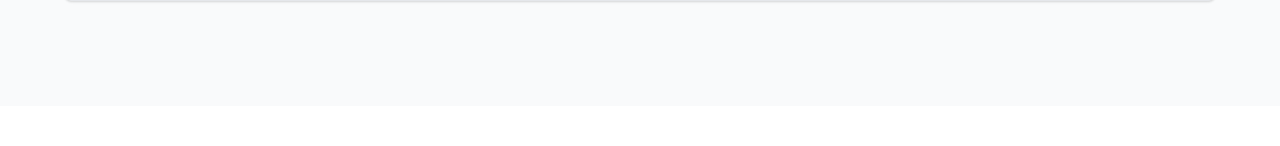
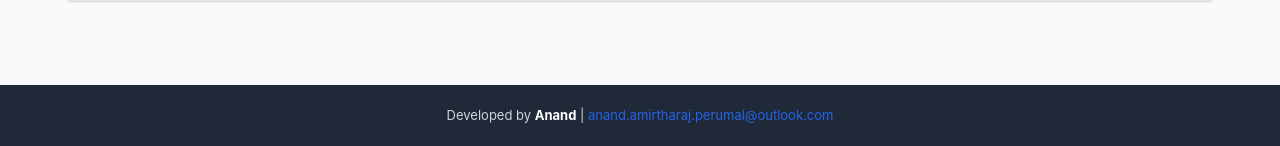
Before and after one commit to agaravan/java8to17migration, a Spring Boot app: page / in a window 1280 px wide. Shown: the part 694-840 px from the top of the page. Before the commit the page ends 697 px from the top, so only its background shows below. Run offline with Spring Boot 4, Linux system fonts and the light colour scheme.

Commit message:
Add developer credit section to the website footer
Add developer name and email to the footer of the index page and style it using CSS.

Replit-Commit-Author: Agent
Replit-Commit-Session-Id: a6518f9b-2ca6-4f5c-b559-6b7549bb40cd
Replit-Commit-Checkpoint-Type: full_checkpoint
Replit-Commit-Event-Id: e6551f5f-800d-41a7-bbd4-fe276c926d59
Replit-Commit-Screenshot-Url: https://storage.googleapis.com/screenshot-production-us-central1/c372fa5c-8064-4b0b-8c00-28b43a78a6f1/a6518f9b-2ca6-4f5c-b559-6b7549bb40cd/QMHgd53
Replit-Helium-Checkpoint-Created: true

```diff
--- a/src/main/resources/static/css/styles.css
+++ b/src/main/resources/static/css/styles.css
@@ -928,6 +928,28 @@ main {
     overflow-y: auto;
 }
 
+footer {
+    background: var(--gray-800);
+    color: var(--gray-300);
+    text-align: center;
+    padding: 20px 24px;
+    margin-top: 40px;
+    font-size: 13px;
+}
+
+footer a {
+    color: var(--primary);
+    text-decoration: none;
+}
+
+footer a:hover {
+    text-decoration: underline;
+}
+
+footer strong {
+    color: #fff;
+}
+
 @media (max-width: 768px) {
     .effort-comparison { grid-template-columns: 1fr; }
     .header-content { flex-direction: column; gap: 12px; }
--- a/src/main/resources/static/index.html
+++ b/src/main/resources/static/index.html
@@ -165,6 +165,12 @@
         </section>
     </main>
 
+    <footer>
+        <div class="footer-content">
+            <p>Developed by <strong>Anand</strong> | <a href="mailto:anand.amirtharaj.perumal@outlook.com">anand.amirtharaj.perumal@outlook.com</a></p>
+        </div>
+    </footer>
+
     <script src="/js/app.js"></script>
 </body>
 </html>
```
